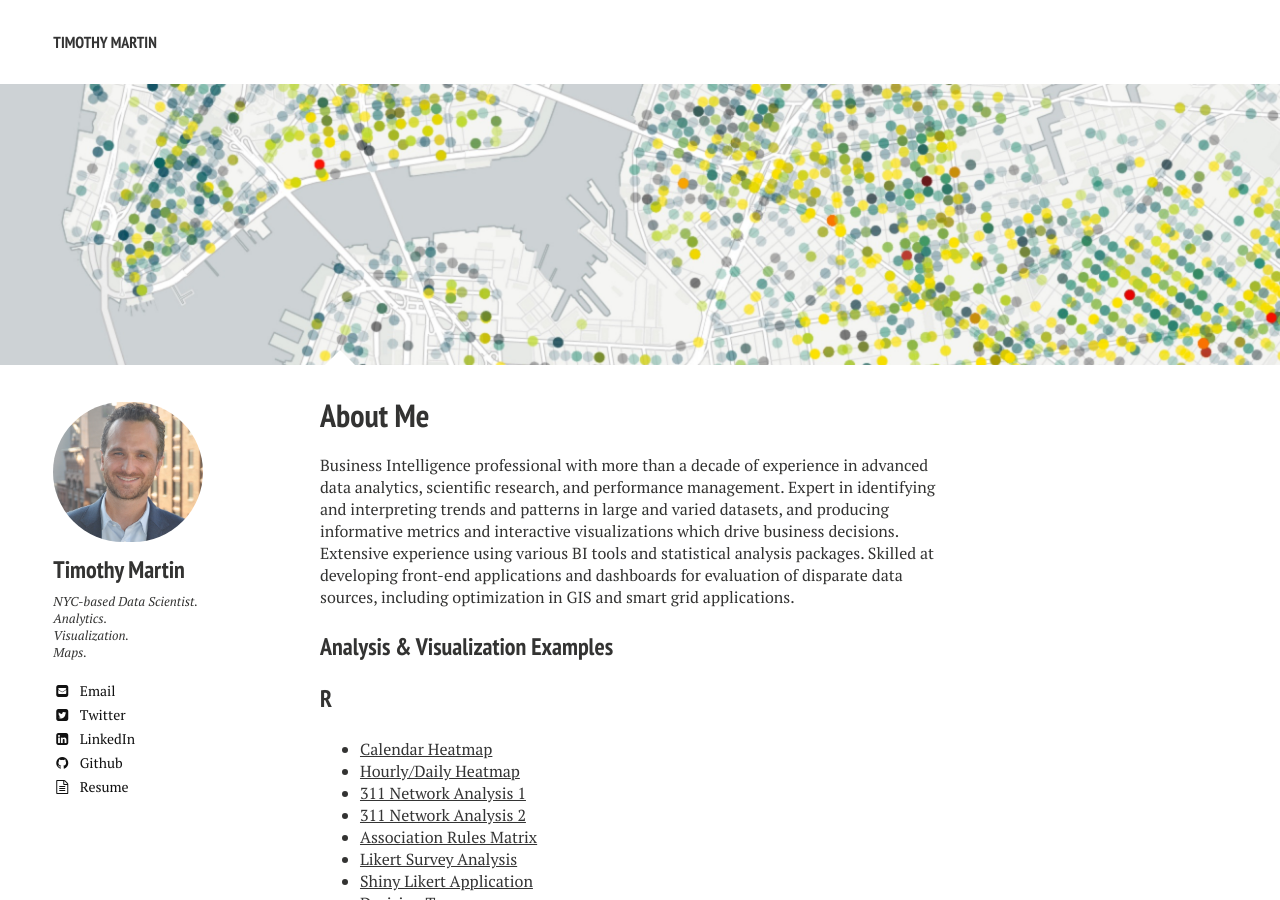
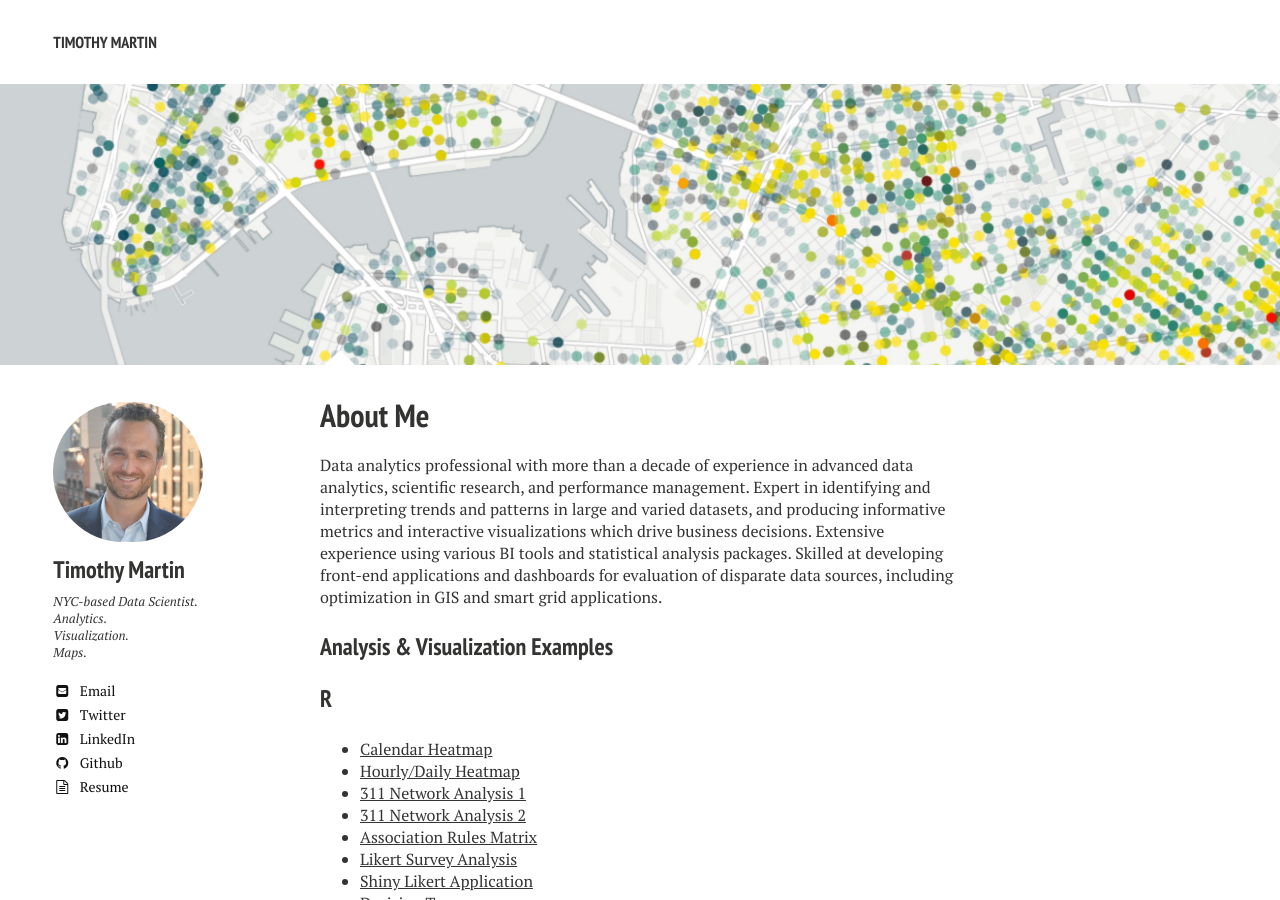
Before and after one commit to timothymartin76/timothymartin76.github.io, a Jekyll site: the page built from index.md, in a window 1280 px wide and 900 px high. Built offline with Jekyll 4.4.1, drawn with Linux system fonts in a browser that asks for light colours; nearby versions of some CDN libraries.

Commit message:
Update index.md

```diff
--- a/index.md
+++ b/index.md
@@ -8,7 +8,7 @@
   creditlink:
 ---
 
-Business Intelligence professional with more than a decade of experience in advanced data analytics, scientific research, and performance management. Expert in identifying and interpreting trends and patterns in large and varied datasets, and producing informative metrics and interactive visualizations which drive business decisions. Extensive experience using various BI tools and statistical analysis packages. Skilled at developing front-end applications and dashboards for evaluation of disparate data sources, including optimization in GIS and smart grid applications.
+Data analytics professional with more than a decade of experience in advanced data analytics, scientific research, and performance management. Expert in identifying and interpreting trends and patterns in large and varied datasets, and producing informative metrics and interactive visualizations which drive business decisions. Extensive experience using various BI tools and statistical analysis packages. Skilled at developing front-end applications and dashboards for evaluation of disparate data sources, including optimization in GIS and smart grid applications.
 
 
 ### Analysis & Visualization Examples
```
